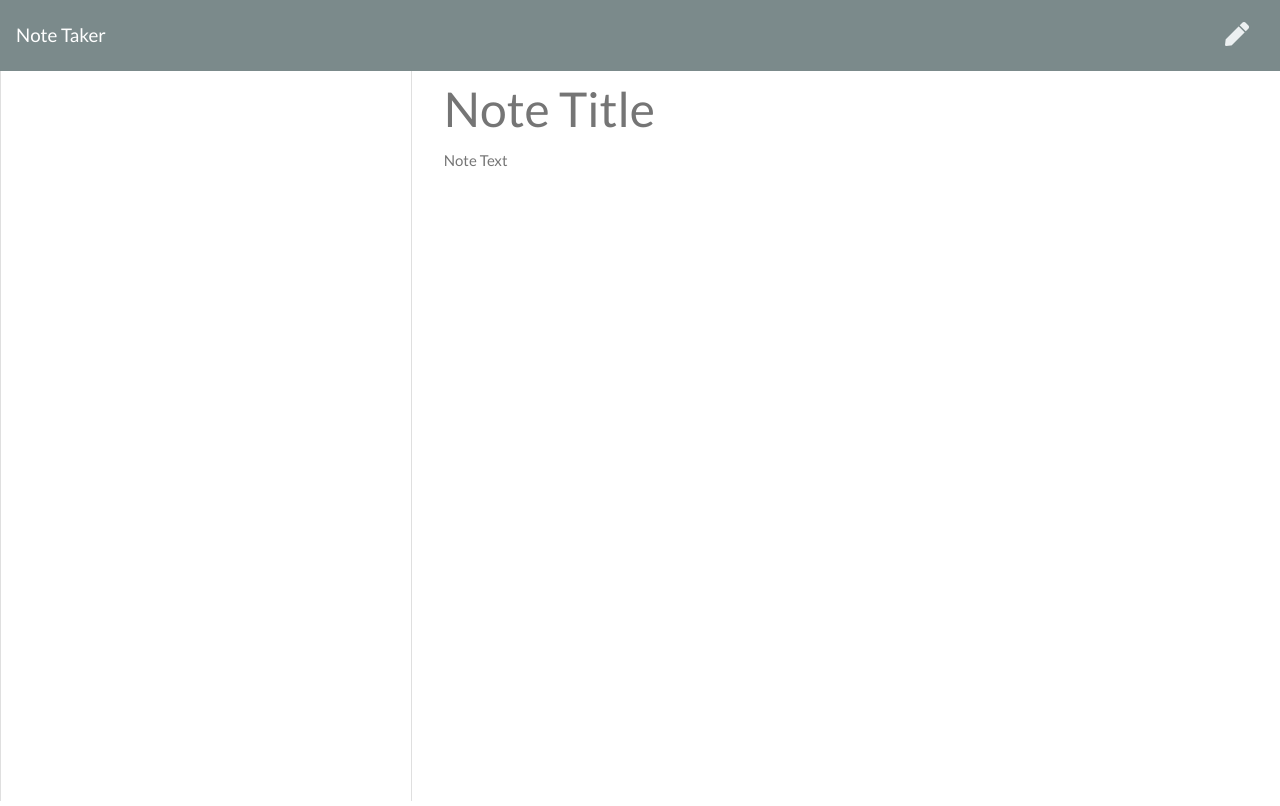
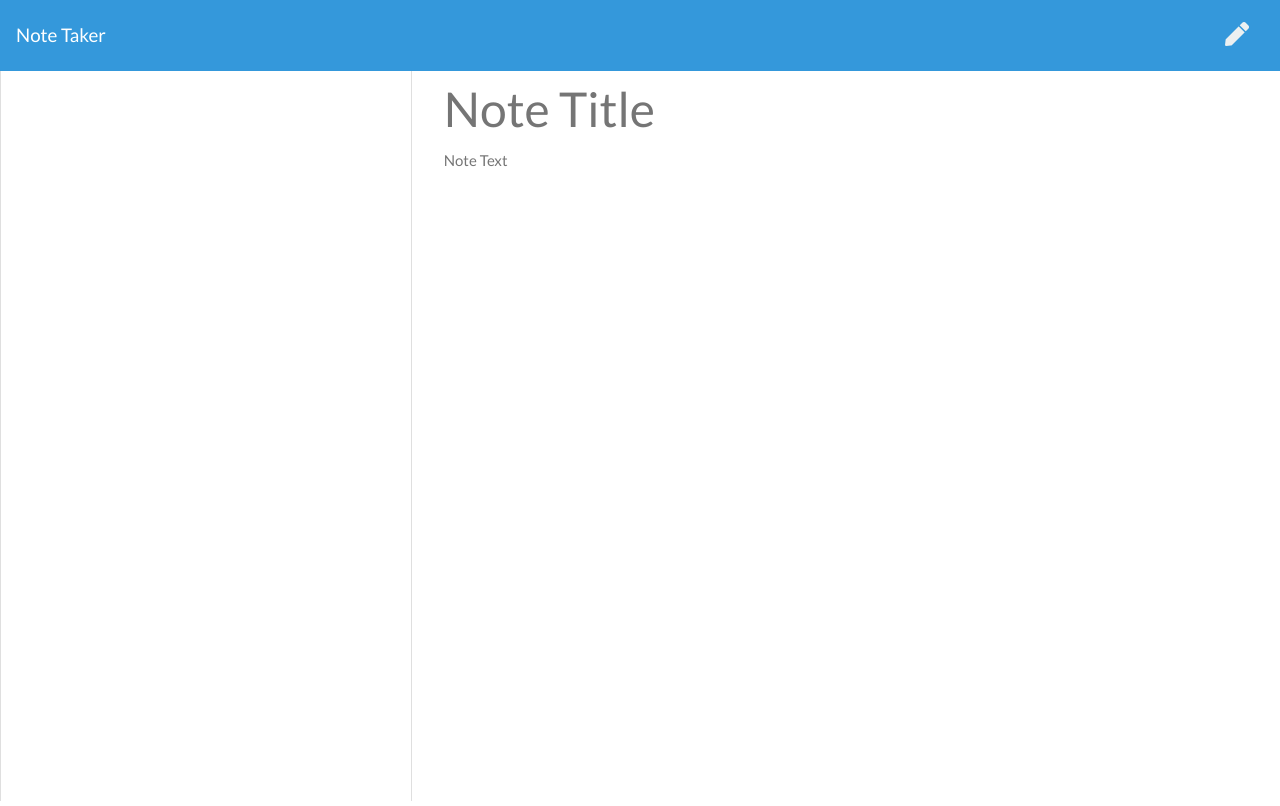
Before and after one commit to ferick8246/The-Note-Taker, a website: page public/notes.html in a window 1280 px wide. Drawn offline with nearby package versions, Linux system fonts and the light colour scheme; no server answers.

Commit message:
new color

```diff
--- a/public/notes.html
+++ b/public/notes.html
@@ -13,7 +13,7 @@
 </head>
 
 <body>
-  <nav class="navbar navbar-dark bg-dark">
+  <nav class="navbar navbar-dark bg-info">
     <a class="navbar-brand" href="/">Note Taker
     </a>
     <div class="icons">
```
